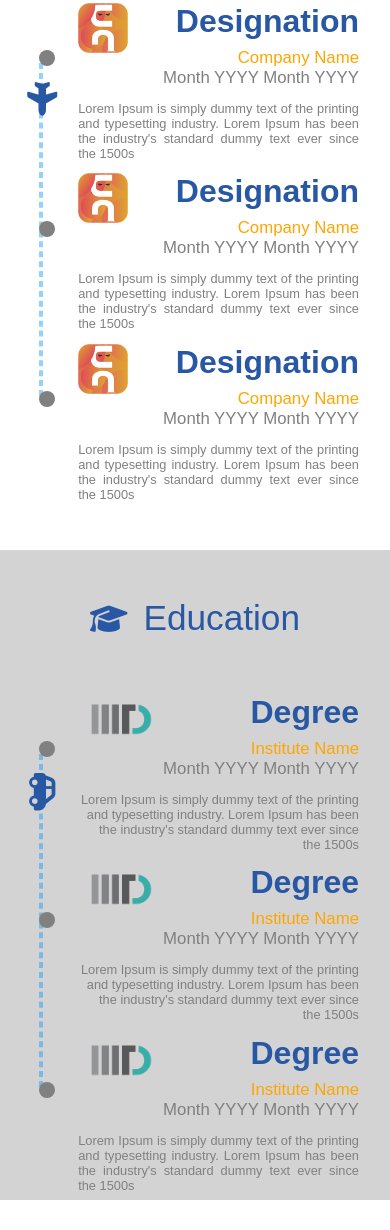
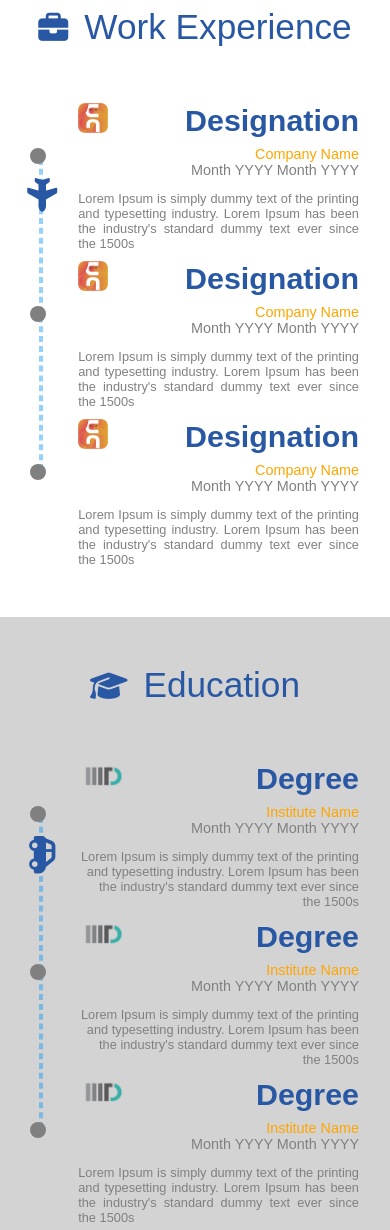
Before and after one commit to shubhamdhiman/Responsive-Resume-Coding-Ninjas, a plain HTML site: page Responsive resume/index.html in a window 390 px wide. Shown: the part 1847-3077 px from the top of the page. Drawn offline with Linux system fonts and the light colour scheme.

Commit message:
Add files via upload

```diff
--- a/Responsive resume/index.css
+++ b/Responsive resume/index.css
@@ -226,16 +226,6 @@ body {
     font-size: 1rem;
     margin-left: 1rem;
 }
-
-/* #skills #lower {
-    width: 70%;
-    margin: auto;
-    display: flex;
-    justify-content: space-around;
-    align-items: center;
-    color: white;
-} */
-
 
 
 /* portfolio*/
@@ -558,14 +548,6 @@ textarea {
     top: 12%;
 }
 
-/* #timeline #plane {
-    position: sticky;
-    top: 25%;
-    transform: rotate(90deg);
-    z-index: 2;
-    color: #2857a4;
-
-} */
 
 #upper-work-section {
     height: 50%;
@@ -649,7 +631,6 @@ textarea {
     margin: 0.5rem;
     min-height: 150px;
     width: 40%;
-    /*     border:1px solid green; */
 }
 
 #edu-section:nth-child(2n) {
@@ -680,12 +661,6 @@ textarea {
     z-index: 1;
 }
 
-/* #timeline{
-    width:30%;
-    height:150px;
-    border:2px solid orange;
-    position:absolute;
-} */
 #edu-container #timeline {
     position: absolute;
     width: 0%;
@@ -1045,11 +1020,6 @@ textarea {
     }
 
 
-
-
-
-
-
     /* About */
     #about{
         height:650px;
@@ -1127,3 +1097,94 @@ textarea {
     }
 
 }
+
+
+
+@media screen and (max-width:450px){
+    /* About */
+    #about{
+        height:750px;
+    }
+
+     /* Education */
+
+     #education {
+        height: 750px;
+    }
+     #edu-icon {
+        padding: 3rem 0;
+    }
+
+    #edu-icon span {
+        font-size: 2.2rem;
+    }
+
+    #edu-section {
+        width: 90%;
+        left: 10%;
+    }
+    #upper-edu-section-img img {
+        height: 30px;
+        width:50px;
+    }
+    #upper-edu-section-details #designation {
+        font-size: 1.9rem;
+        color: #2857a4;
+        font-weight: bold;
+        margin-bottom: 0.5rem;
+
+    }
+
+
+    #upper-edu-section-details span {
+        font-size: 0.9rem;
+        color: gray;
+        text-align: right;
+    }
+    #edu-section:nth-child(2n+1)::after {
+
+        left: -17%;
+    }
+
+    #edu-section:nth-child(2n)::after {
+
+        left: -17%;
+    }
+
+    /* Work Experience */
+    #upper-work-section-img img {
+        height: 30px;
+        width:30px;
+    }
+    #upper-work-section-details #designation {
+        font-size: 1.9rem;
+        color: #2857a4;
+        font-weight: bold;
+        margin-bottom: 0.5rem;
+
+    }
+
+
+    #upper-work-section-details span {
+        font-size: 0.9rem;
+        color: gray;
+        text-align: right;
+    }
+    #work-section:nth-child(2n+1)::after {
+
+        left: -17%;
+    }
+
+    #work-section:nth-child(2n)::after {
+
+        left: -17%;
+    }
+
+
+}
+@media screen and (max-width:342px){
+    /* About */
+    #about{
+        height:850px;
+    }
+}
```
